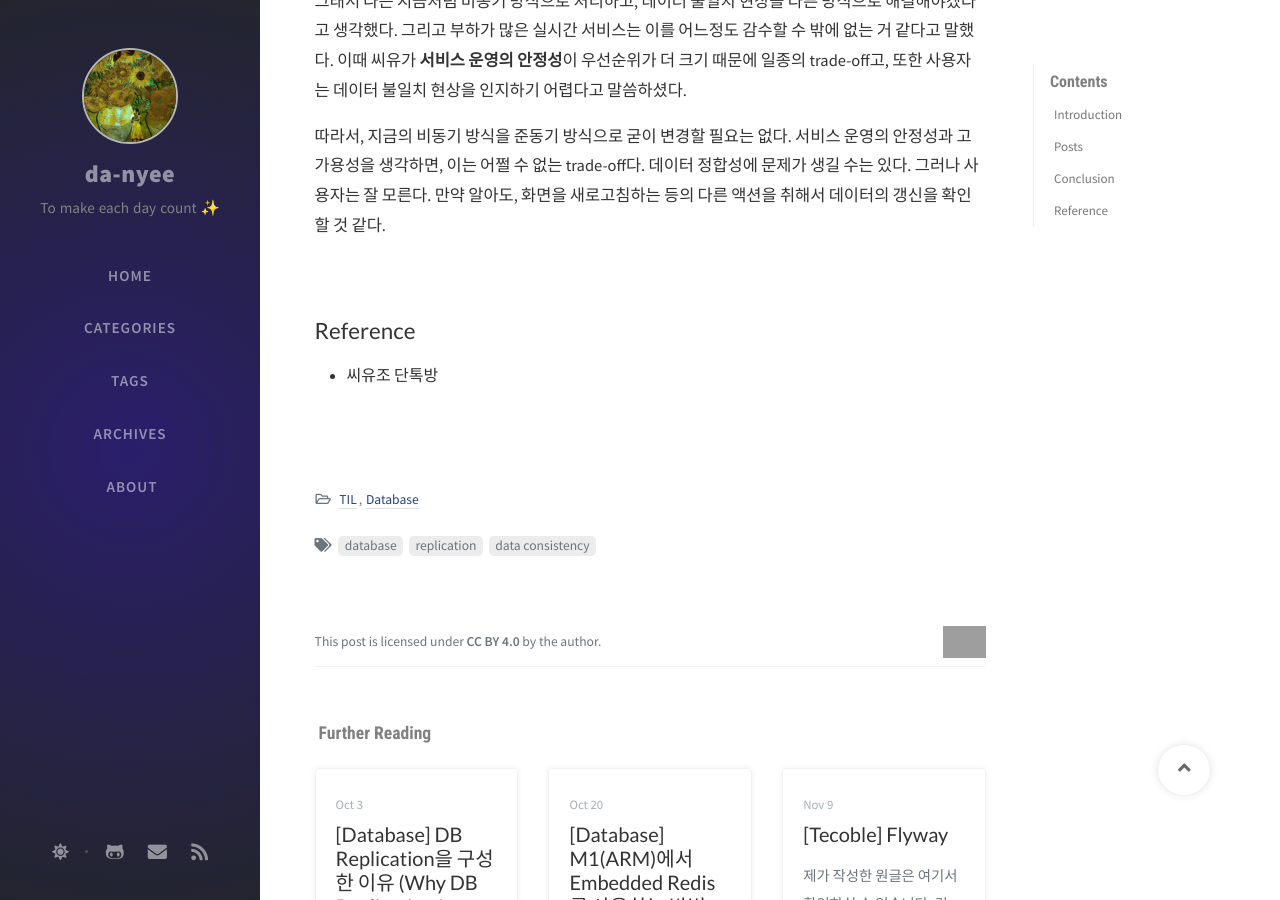
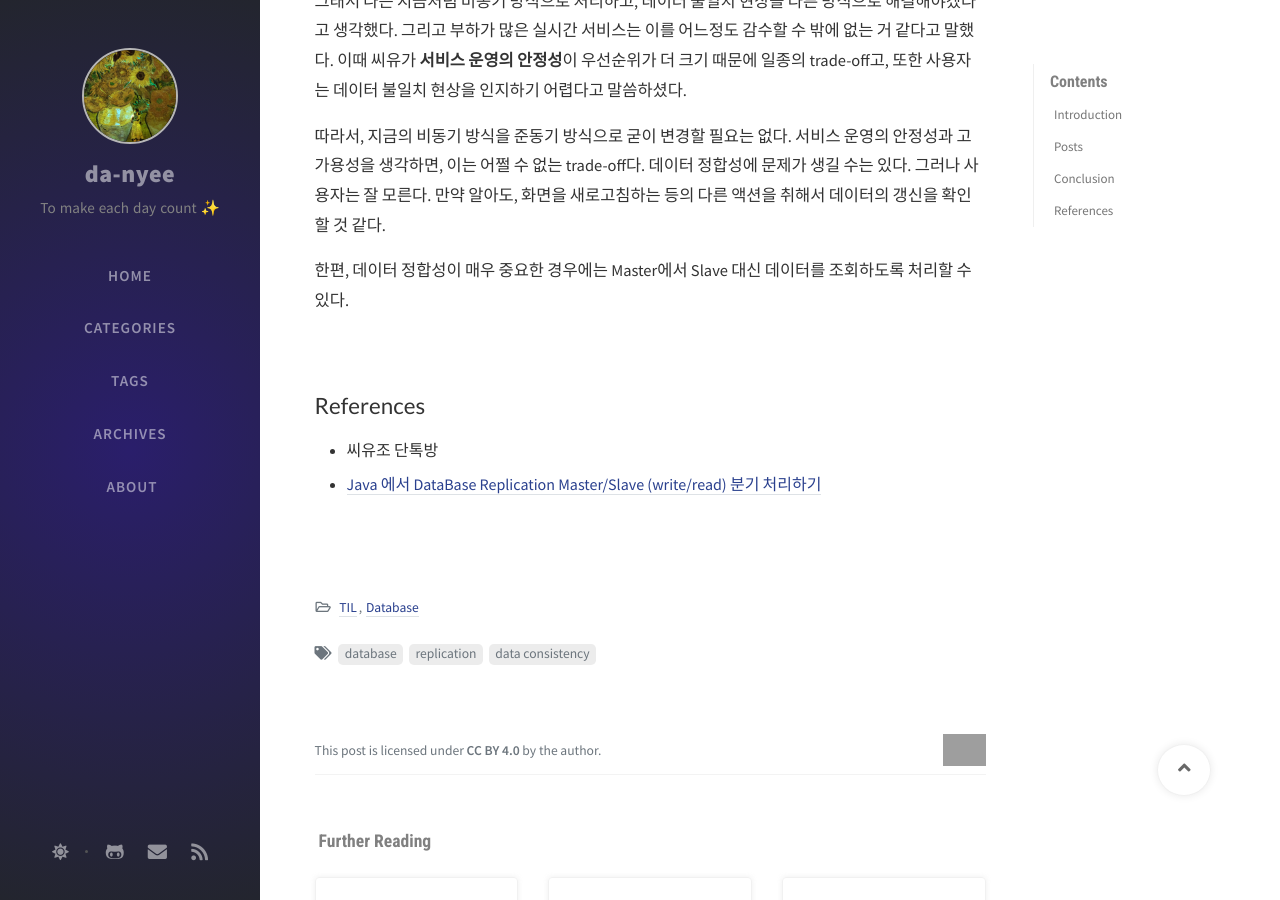
Before and after one commit to da-nyee/da-nyee.github.io, a Jekyll site: the page built from _posts/database/2021-10-31-db-replication-data-consistency-issue.md, in a window 1280 px wide and 900 px high, scrolled down 2165 px. Built offline with Jekyll 4.4.1, drawn with Linux system fonts in a browser that asks for light colours; nearby versions of some CDN libraries; comment, search, counter and statistics services are not loaded; grey boxes are pictures that could not be loaded.

Commit message:
docs: Rewrite DB Replication Data Consistency Issue (#165)

```diff
--- a/_posts/database/2021-10-31-db-replication-data-consistency-issue.md
+++ b/_posts/database/2021-10-31-db-replication-data-consistency-issue.md
@@ -66,8 +66,11 @@ tags: [database, replication, data consistency]
 
 따라서, 지금의 비동기 방식을 준동기 방식으로 굳이 변경할 필요는 없다. 서비스 운영의 안정성과 고가용성을 생각하면, 이는 어쩔 수 없는 trade-off다. 데이터 정합성에 문제가 생길 수는 있다. 그러나 사용자는 잘 모른다. 만약 알아도, 화면을 새로고침하는 등의 다른 액션을 취해서 데이터의 갱신을 확인할 것 같다.<br/>
 
+한편, 데이터 정합성이 매우 중요한 경우에는 Master에서 Slave 대신 데이터를 조회하도록 처리할 수 있다.<br/>
+
 <br/>
 
-## Reference
+## References
 
 - 씨유조 단톡방
+- [Java 에서 DataBase Replication Master/Slave (write/read) 분기 처리하기](http://kwon37xi.egloos.com/m/5364167)
```
